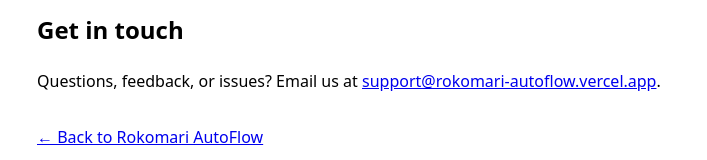
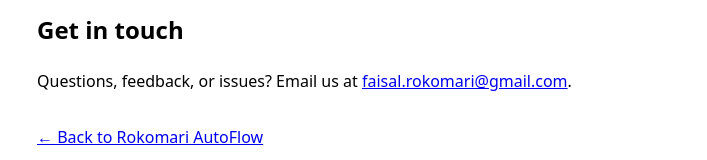
Before and after one commit to faisalrokomari-prjoct/rokomari-autoflow1, a Next.js app: page /about in a window 1280 px wide. Shown: the part 610-770 px from the top of the page, without its empty margins (283-990 px from the left). Built offline with nearby package versions, Linux system fonts and the light colour scheme.

Commit message:
Update page.js

```diff
--- a/app/about/page.js
+++ b/app/about/page.js
@@ -35,7 +35,7 @@
       <h2>Get in touch</h2>
       <p>
         Questions, feedback, or issues? Email us at{" "}
-        <a href="mailto:support@rokomari-autoflow1.vercel.app">support@rokomari-autoflow.vercel.app</a>.
+        <a href="mailto:faisal.rokomari@gmail.com">faisal.rokomari@gmail.com</a>.
       </p>
       <p style={{ marginTop: 30 }}>
         <a href="/">← Back to Rokomari AutoFlow</a>
```
